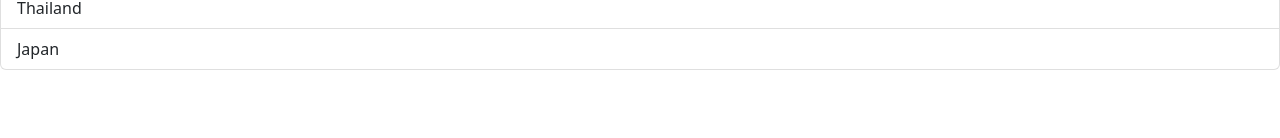
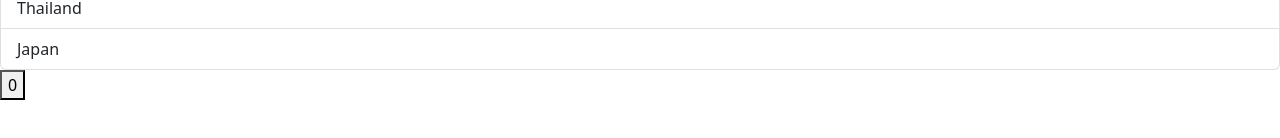
Before and after one commit to puneetshopifydev/code-with-mosh, a React (Vite) app: page / in a window 1280 px wide. Shown: the part 192-330 px from the top of the page. Built offline with nearby package versions, Linux system fonts and the light colour scheme.

Commit message:
Counter Code

```diff
--- a/src/App.css
+++ b/src/App.css
@@ -0,0 +1,5 @@
+button.counter-button {
+    padding: 5px 30px !important;
+    border: unset;
+    margin: 10px 30px 20px 20px;
+}
--- a/src/components/ListGroup.tsx
+++ b/src/components/ListGroup.tsx
@@ -1,9 +1,13 @@
 import { useState } from "react";
+
 
 function ListGroup() {
   let items = ["Dubai", "Singapore", "Malaysia", "Thailand", "Japan"];
 
   let [selectedIndex, setSelectedIndex] = useState(-1);
+
+
+  let [counterCount, nowCount] = useState(0);
 
   return (
     <>
@@ -23,6 +27,7 @@ function ListGroup() {
           </li>
         ))}
       </ul>
+      <button className="counter-button" onClick={ ()=> { nowCount(counterCount + 1) } }> {counterCount} </button>
     </>
   );
 }
--- a/src/main.tsx
+++ b/src/main.tsx
@@ -2,6 +2,8 @@ import React from 'react'
 import ReactDOM from 'react-dom/client'
 import App from './App'
 import 'bootstrap/dist/css/bootstrap.css'
+
+
 
 ReactDOM.createRoot(document.getElementById('root') as HTMLElement).render(
   <React.StrictMode>
```
